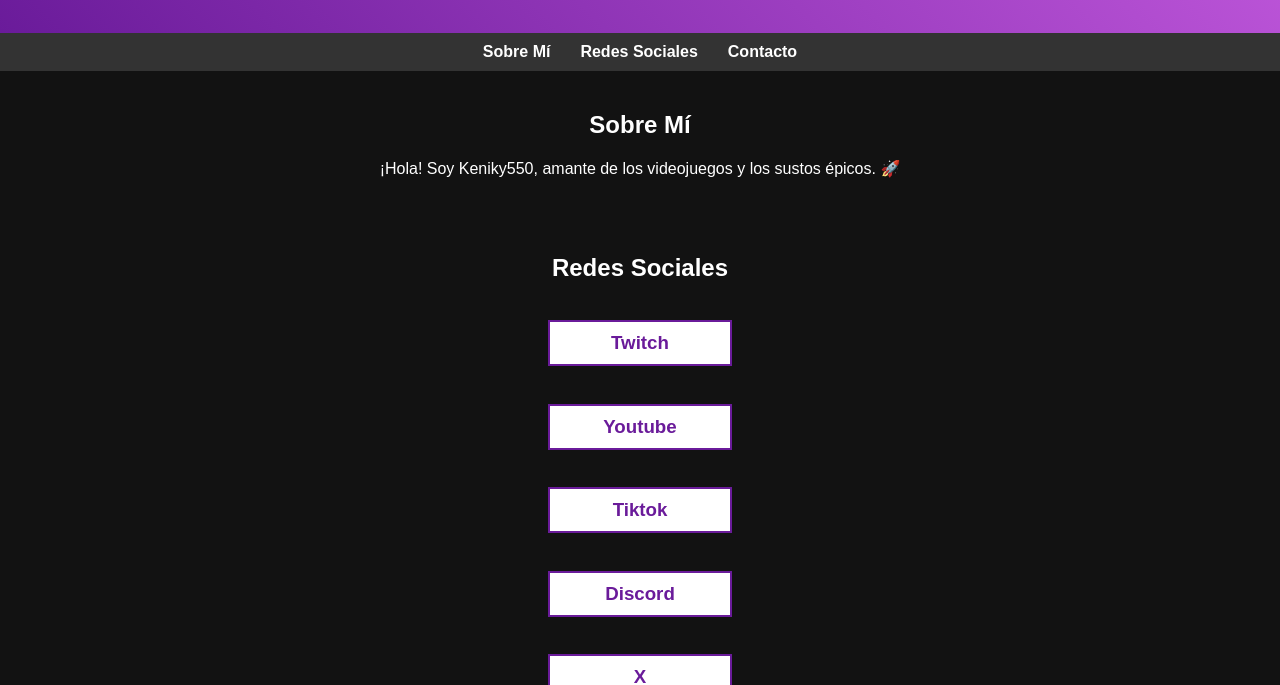
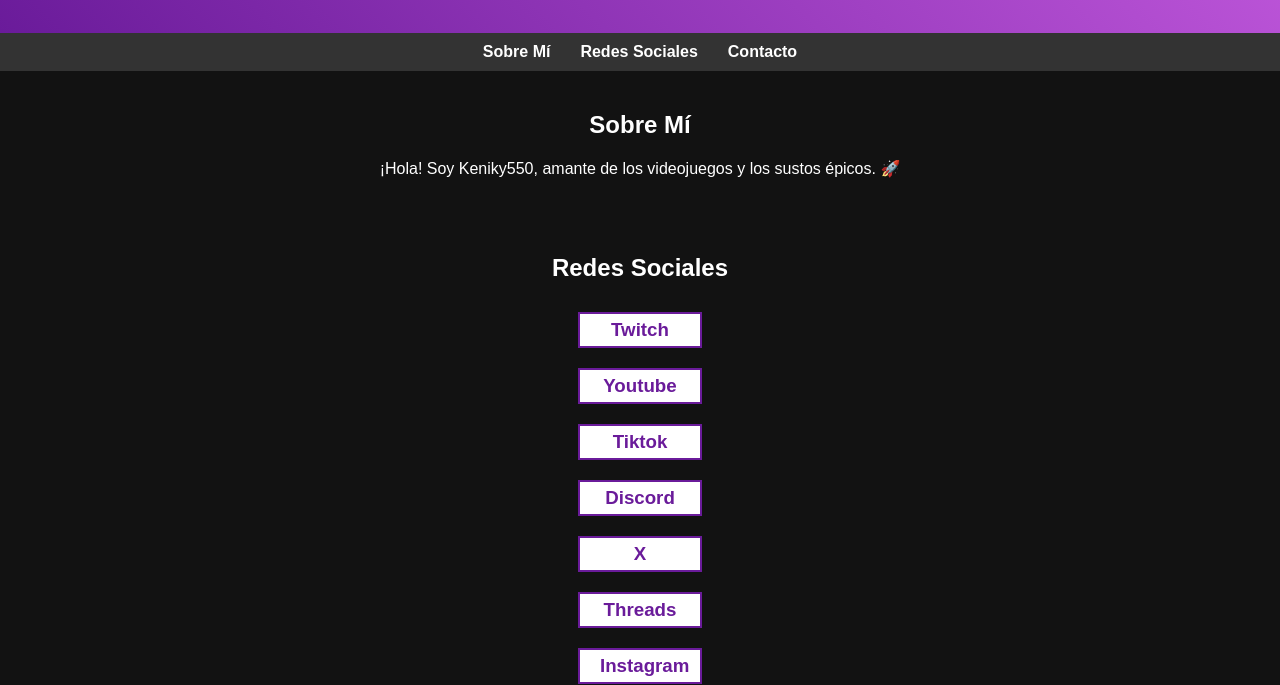
Before and after one commit to KennethM19/Keniky550, a website: page index.html in a window 1280 px wide. Shown: the part 122-807 px from the top of the page. Drawn offline with Linux system fonts and the light colour scheme.

Commit message:
reestructuración enlaces

```diff
--- a/css/styleHome.css
+++ b/css/styleHome.css
@@ -106,8 +106,13 @@
     align-items: center;
 }
 
-#socials h3 {
-    padding: 10px 50px;
+#socials a h3{
+    margin: 0;
+}
+
+#socials a {
+    margin: 10px;
+    padding: 5px 20px;
     border: solid 2px #6a1b9a;
     background-color: #ffff;
     width: 5rem;
@@ -141,12 +146,12 @@
     box-shadow: 10px 10px 10px #ef7c0c;
 }
 
-#socials h3 a {
+#socials a {
     text-decoration: none;
     color: #6a1b9a;
 }
 
-#socials h3 a:visited {
+#socials a:visited {
     color: #6a1b9a;
 }
 
--- a/index.html
+++ b/index.html
@@ -31,13 +31,13 @@
     </section>
     <section id="socials">
         <h2>Redes Sociales</h2>
-        <h3 class="link" id="twitch"><a href="https://www.twitch.tv/keniky_550" target="_blank">Twitch</a></h3>
-        <h3 class="link" id="youtube"><a href="https://www.youtube.com/@keniky550" target="_blank">Youtube</a></h3>
-        <h3 class="link" id="tiktok"><a href="https://www.tiktok.com/@keniky550" target="_blank">Tiktok</a></h3>
-        <h3 class="link" id="discord"><a href="https://discord.gg/az6q9jgEWA" target="_blank">Discord</a></h3>
-        <h3 class="link" id="twitter"><a href="https://x.com/keniky550" target="_blank">X</a></h3>
-        <h3 class="link" id="threads"><a href="https://www.threads.net/@keniky550" target="_blank">Threads</a></h3>
-        <h3 class="link" id="instagram"><a href="https://www.instagram.com/keniky550/" target="_blank">Instagram</a></h3>
+        <a class="link" id="twitch" href="https://www.twitch.tv/keniky_550" target="_blank"><h3>Twitch</h3></a>
+        <a class="link" id="youtube" href="https://www.twitch.tv/keniky_550" target="_blank"><h3>Youtube</h3></a>
+        <a class="link" id="tiktok" href="https://www.twitch.tv/keniky_550" target="_blank"><h3>Tiktok</h3></a>
+        <a class="link" id="discord" href="https://www.twitch.tv/keniky_550" target="_blank"><h3>Discord</h3></a>
+        <a class="link" id="twitter" href="https://www.twitch.tv/keniky_550" target="_blank"><h3>X</h3></a>
+        <a class="link" id="threads" href="https://www.twitch.tv/keniky_550" target="_blank"><h3>Threads</h3></a>
+        <a class="link" id="instagram" href="https://www.twitch.tv/keniky_550" target="_blank"><h3>Instagram</h3></a>
     </section>
     <section id="contact">
         <h2>Contacto</h2>
```
